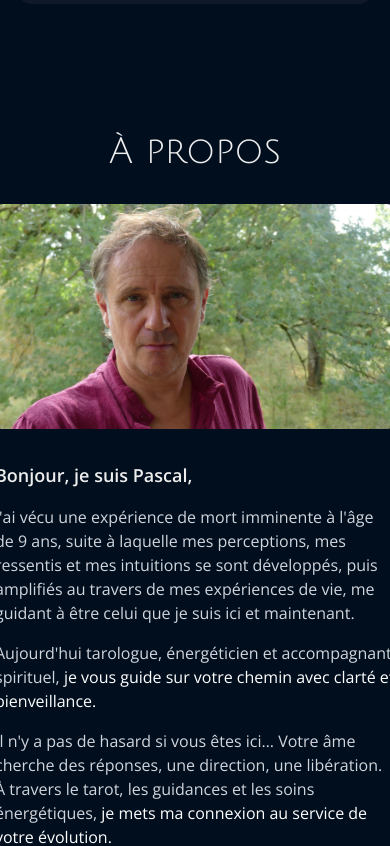
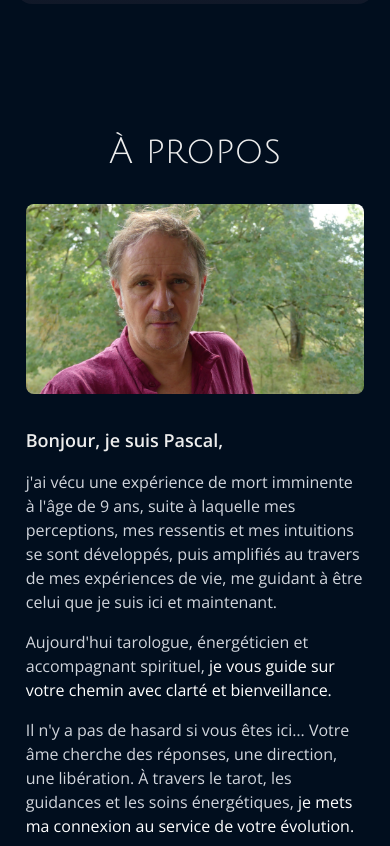
Before and after one commit to vin-dow-s/soulandlight, a Next.js app: page / in a window 390 px wide. Shown: the part 4102-4948 px from the top of the page. Built offline with nearby package versions, Linux system fonts and the light colour scheme; no server answers; a web font is replaced by a local one.

Commit message:
About fix

```diff
--- a/src/app/(app)/components/sections/About.tsx
+++ b/src/app/(app)/components/sections/About.tsx
@@ -5,7 +5,7 @@ const About = () => {
     return (
         <section
             id="a-propos-section"
-            className="body-text flex flex-col lg:w-[75%] sm:w-[90%] w-[95%] mx-auto justify-center items-center sm:my-64 my-16 px-2"
+            className="body-text flex flex-col lg:w-[75%] sm:w-[90%] w-[95%] mx-auto justify-center items-center sm:my-64 my-16 px-4"
         >
             <h2
                 id="a-propos"
@@ -14,11 +14,11 @@ const About = () => {
                 À propos
             </h2>
             <div className="flex flex-col xl:flex-row gap-8 ">
-                <div>
+                <div className="w-full">
                     <Image
                         src="/assets/pascal2.webp"
                         alt="Photo Pascal"
-                        className="rounded-lg max-w-[650px] min-w-[400px] w-full"
+                        className="rounded-lg max-w-[600px] xl:min-w-[400px] w-full"
                         width={650}
                         height={650}
                     />
```
